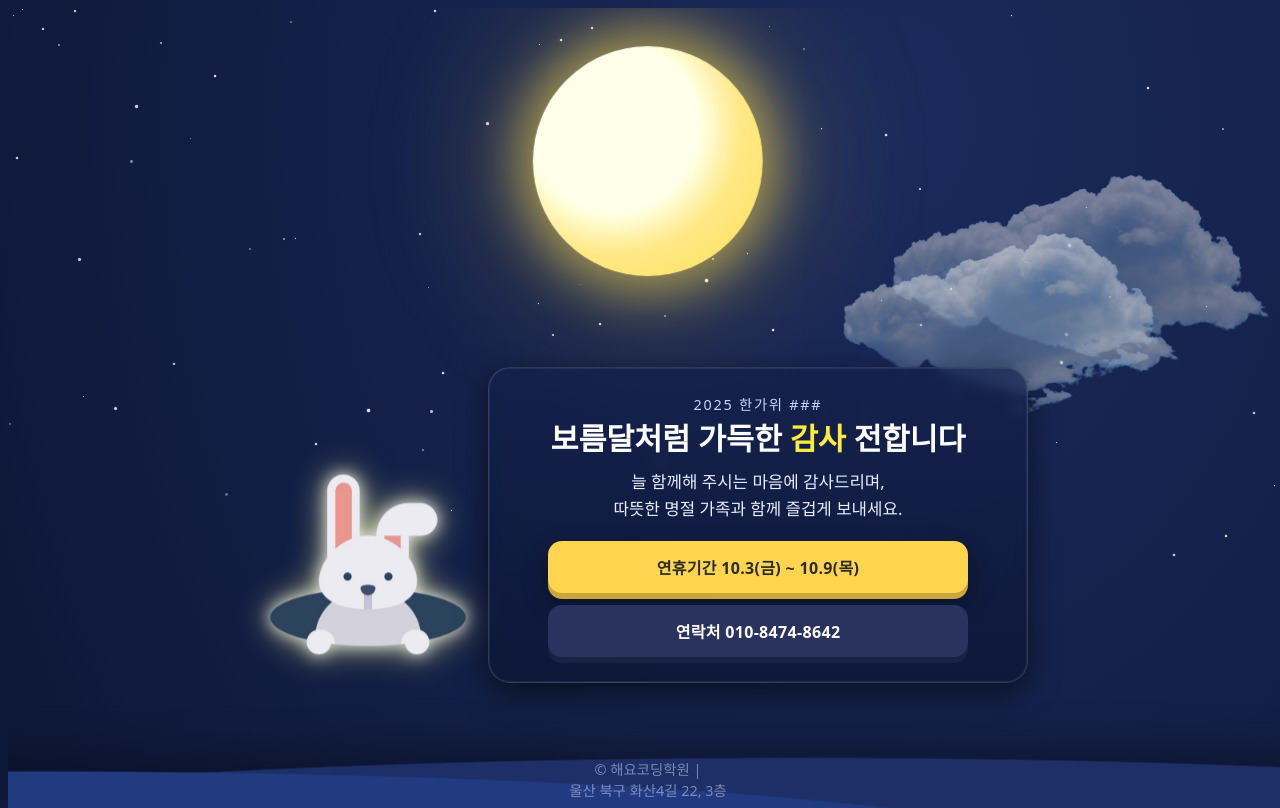
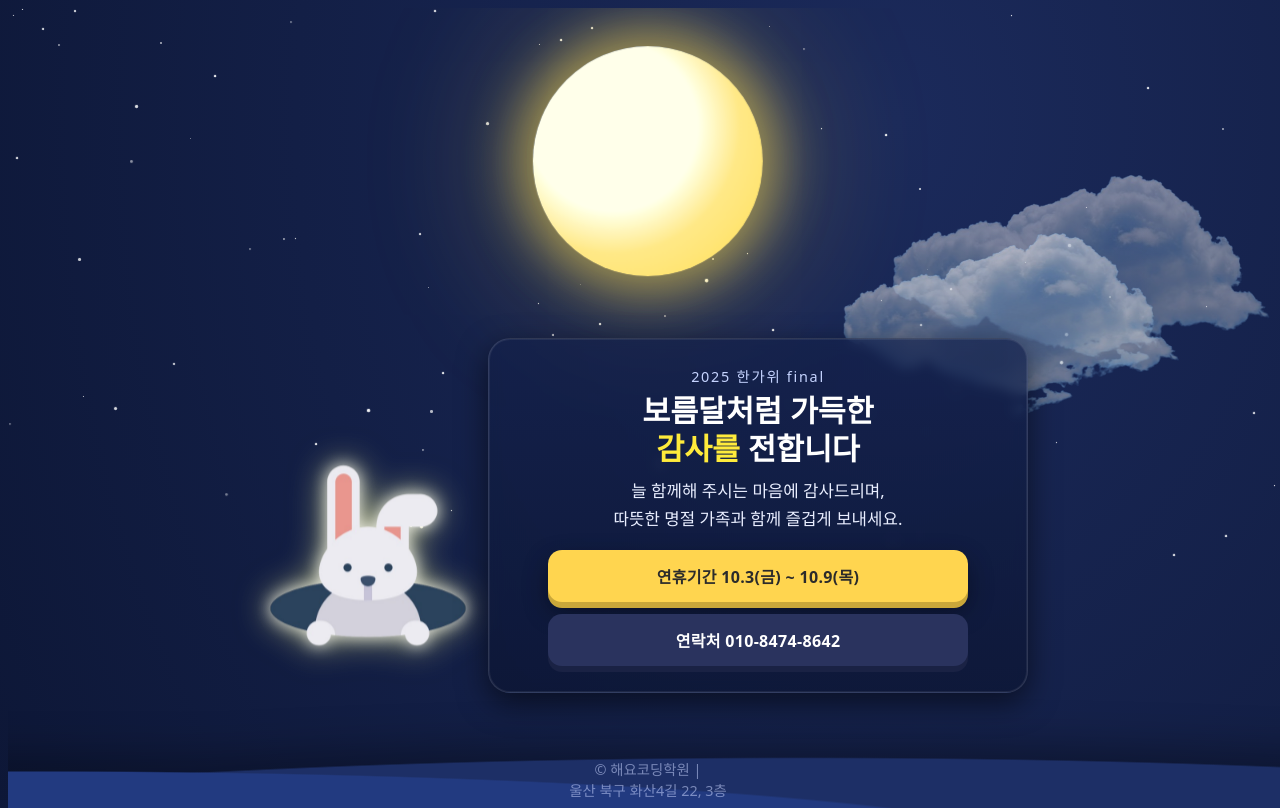
Before and after one commit to HeyoCoding/Chuseok, a plain HTML site: page index.html in a window 1280 px wide. Drawn offline with Linux system fonts and the light colour scheme.

Commit message:
Add files via upload

```diff
--- a/index.html
+++ b/index.html
@@ -25,8 +25,8 @@
     <section class="card-wrap">
       <img class="rabbit" src="images/rabbit.png" alt="추석 토끼" />
       <section class="card" role="dialog" aria-label="추석 인사 카드">
-        <div class="badge">2025 한가위 ###</div>
-        <h1>보름달처럼 가득한 <span class="accent">감사</span> 전합니다</h1>
+        <div class="badge">2025 한가위 final</div>
+        <h1>보름달처럼 가득한 <br><span class="accent">감사를</span> 전합니다</h1>
         <p>
           늘 함께해 주시는 마음에 감사드리며,<br>
           따뜻한 명절 가족과 함께 즐겁게 보내세요.
```
